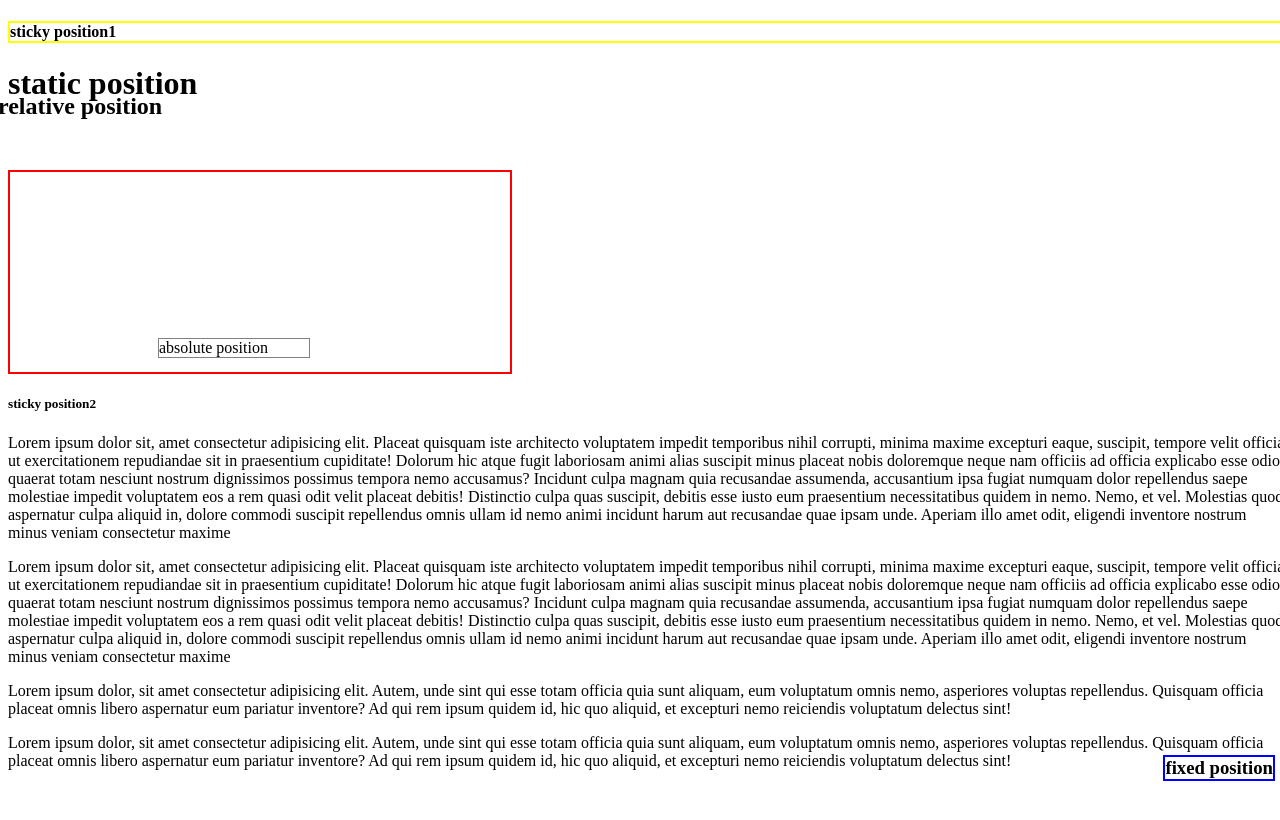
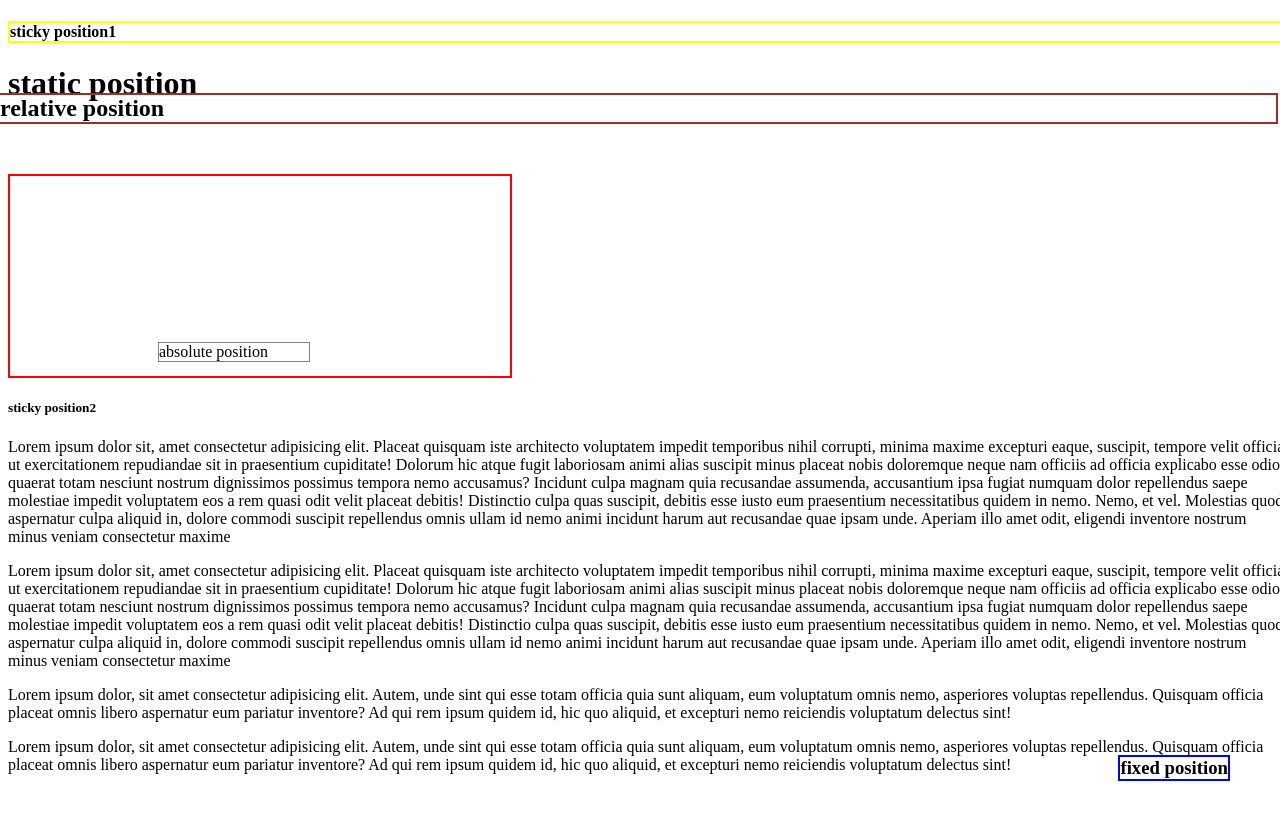
Before and after one commit to vishalbanderwale/CSS-learning, a plain HTML site: page exercise-7/index.html in a window 1280 px wide. Drawn offline with Linux system fonts and the light colour scheme.

Commit message:
added css

```diff
--- a/exercise-7/styles.css
+++ b/exercise-7/styles.css
@@ -13,13 +13,14 @@ h2 {
   position: relative;
   right: 10px;
   bottom: 30px;
+  border: 2px solid brown;
 }
 
 h3 {
   position: fixed;
   border: 2px solid blue;
   bottom: 0px;
-  right: 5px;
+  right: 50px;
 }
 
 .pos {
```
